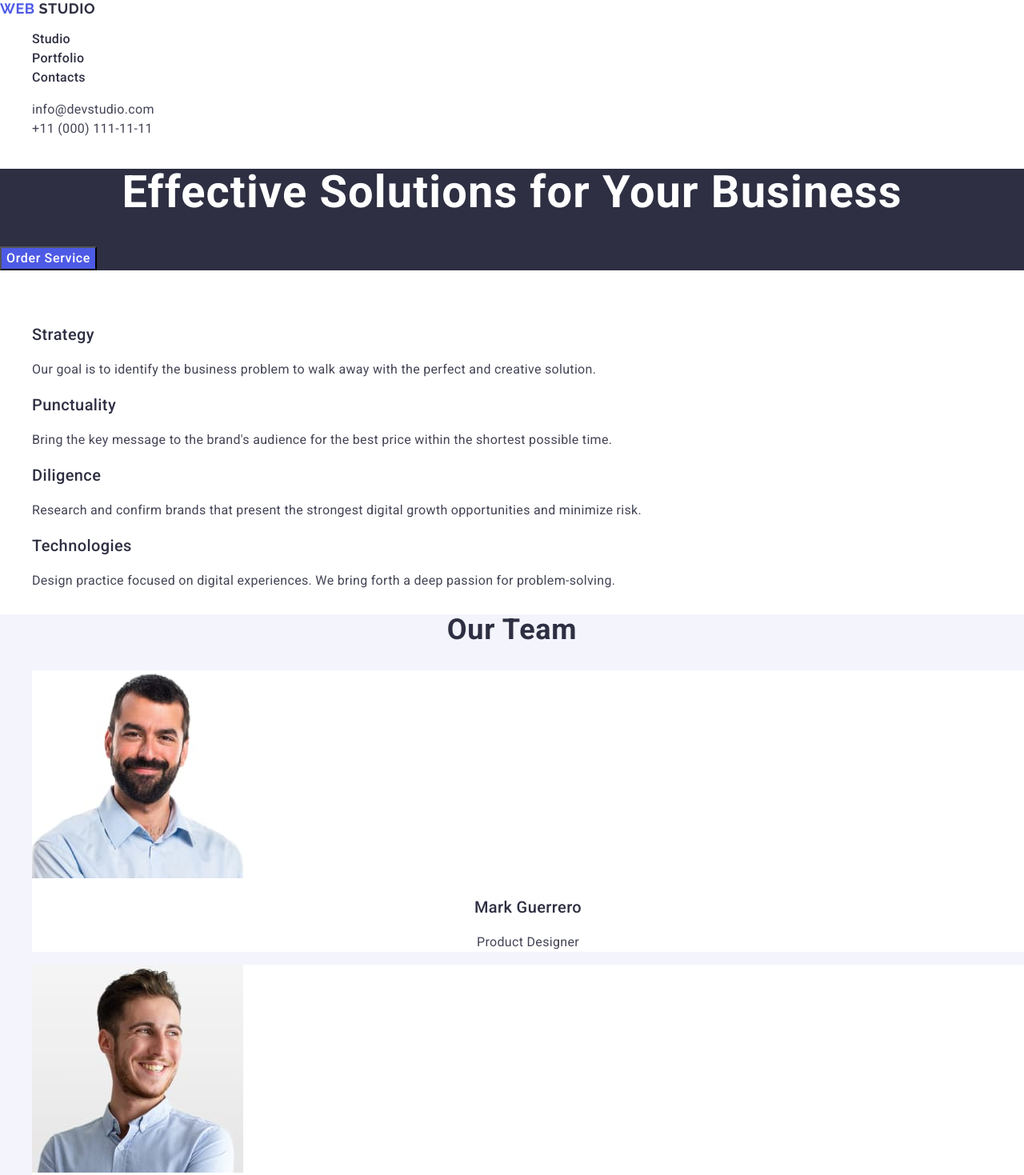
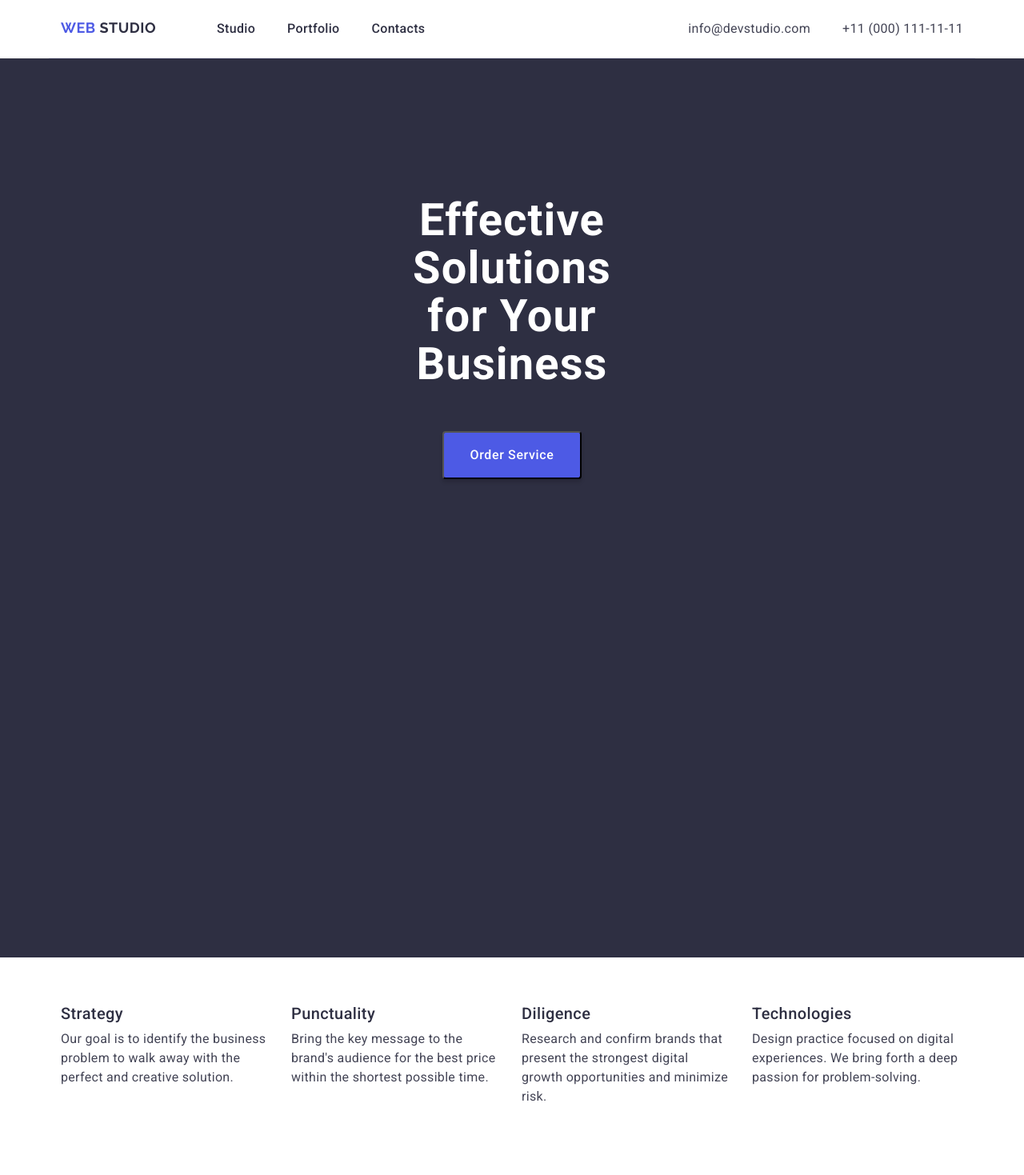
Before and after one commit to hamsteritta/goit-markup-hw-03, a plain HTML site: page index.html in a window 1280 px wide. Shown: the top 1469 px of the page at 80% size. Drawn offline with nearby package versions, Linux system fonts and the light colour scheme.

Commit message:
markup-hw-03

```diff
--- a/css/styles.css
+++ b/css/styles.css
@@ -1,3 +1,9 @@
+*,
+*::before,
+*::after {
+  box-sizing: border-box;
+}
+
 body {
   font-family: "Roboto", sans-serif;
   color: #434455;
@@ -7,6 +13,8 @@ body {
 
 ul {
   list-style: none;
+  margin: 0;
+  padding-left: 0;
 }
 
 a {
@@ -16,12 +24,46 @@ a {
 button {
   cursor: pointer;
 }
+h1,
+h2,
+h3,
+h4,
+h5,
+h6,
+p {
+  margin-top: 0;
+  margin-bottom: 0;
+}
+
+img {
+  display: block;
+  max-width: 100%;
+  height: auto;
+  object-fit: cover;
+}
+
+main {
+  flex-grow: 1;
+}
 
 .visually-hidden {
+  position: absolute;
+  width: 1px;
+  height: 1px;
+  margin: -1px;
+  border: 0;
+  padding: 0;
+
   white-space: nowrap;
   clip-path: inset(100%);
   clip: rect(0 0 0 0);
   overflow: hidden;
+}
+
+.container {
+  max-width: 1158px;
+  padding: 0 15px;
+  margin: 0 auto;
 }
 
 .title {
@@ -45,9 +87,15 @@ button {
 /**==========================*/
 /**=========HEADER=================*/
 
-.header {
+.header .container {
+  display: flex;
+  justify-content: space-between;
+  padding-top: 24px;
+  padding-bottom: 24px;
+  border-bottom: 1px solid #e7e9fc;
 }
 .header-navigation {
+  display: flex;
 }
 .header-logo {
   font-family: "Raleway", sans-serif;
@@ -57,6 +105,7 @@ button {
   letter-spacing: 0.03em;
   text-transform: uppercase;
   color: #4d5ae5;
+  margin-right: 76px;
 }
 .header-logo-color {
   color: #2e2f42;
@@ -67,6 +116,8 @@ button {
   line-height: 1.5;
   letter-spacing: 0.02em;
   color: #2e2f42;
+  display: flex;
+  gap: 40px;
 }
 .header-menu-item {
 }
@@ -80,6 +131,9 @@ button {
 
 .header-contact-list {
   font-style: normal;
+  display: flex;
+  gap: 40px;
+  justify-content: flex-end;
 }
 .header-contact-item {
 }
@@ -96,6 +150,11 @@ button {
 }
 
 .hero {
+  display: flex;
+  padding-top: 173.33px;
+  padding-bottom: 356.27px;
+  padding-left: 472px;
+  padding-right: 472px;
   background: #2e2f42;
 }
 .hero-title {
@@ -105,6 +164,8 @@ button {
   letter-spacing: 0.02em;
   text-align: center;
   color: #fff;
+
+  margin-bottom: 52.96px;
 }
 .hero-bye-btn {
   font-weight: 500;
@@ -113,7 +174,15 @@ button {
   letter-spacing: 0.04em;
   color: #fff;
   background: #4d5ae5;
+  display: block;
+
+  box-shadow: 0 4px 4px 0 rgba(0, 0, 0, 0.15);
+  border-radius: 4px;
+  padding: 16px 32px;
+  margin: auto;
+  margin-bottom: 241.53px;
 }
+
 .hero-bye-btn:hover,
 .hero-bye-btn:focus {
   background-color: #404bbf;
@@ -123,12 +192,19 @@ button {
 /**=========FEATURES=================*/
 
 .features {
+  padding-top: 58px;
+  padding-bottom: 120px;
 }
 .features-list {
+  display: flex;
+  flex-wrap: wrap;
+  gap: 24px;
 }
 .features-item {
+  width: calc((100% - 72px) / 4);
 }
 .features-subtitle {
+  padding-bottom: 8px;
 }
 .features-item-text {
   font-weight: 400;
@@ -142,16 +218,24 @@ button {
 /**=========TEAM=================*/
 
 .team {
+  padding-top: 120px;
+  padding-bottom: 120px;
   background: #f4f4fd;
 }
 .team-title {
+  margin-bottom: 72px;
 }
 .team-list {
+  display: flex;
+  gap: 24px;
 }
 .team-item {
   background: #fff;
 }
 .team-image {
+  max-width: 100%;
+  border-radius: 0 0 4px 4px;
+  padding: 0px 0px 32px 0px;
 }
 .team-subtitle {
   text-align: center;
@@ -162,38 +246,63 @@ button {
   letter-spacing: 0.02em;
   text-align: center;
   color: #434455;
+  padding-top: 8px;
+  padding-bottom: 32px;
+  box-shadow: 0 2px 1px 0 rgba(46, 47, 66, 0.08),
+    0 1px 1px 0 rgba(46, 47, 66, 0.16);
 }
 
 /**==========================*/
 /**=========PORTFOLIO=================*/
 
 .portfolio {
+  padding-top: 120px;
+  padding-bottom: 120px;
 }
 
 .portfolio-title {
+  padding-bottom: 72px;
 }
 
 .portfolio-list {
+  display: flex;
+  flex-wrap: wrap;
+  gap: 24px;
 }
 
 .portfolio-item {
   background: #fff;
+  width: calc((100% - 48px) / 3);
 }
 .portfolio-img {
+  max-width: 100%;
 }
 .portfolio-subtitle {
+  border-right: 1px solid #e7e9fc;
+  border-left: 1px solid #e7e9fc;
+  padding-top: 32px;
+  padding-left: 16px;
+  padding-bottom: 8px;
 }
+
 .portfolio-text {
   font-size: 16px;
   line-height: 1.5;
   letter-spacing: 0.02em;
   color: #434455;
+  border: 1px solid #e7e9fc;
+  border-top: none;
+  padding-top: 8px;
+  padding-left: 16px;
+  padding-bottom: 32px;
 }
 
 /**==========================*/
 /**=========FOOTER=================*/
 
 .footer {
+  padding-top: 100px;
+  padding-bottom: 100px;
   background: #2e2f42;
 }
 .footer-logo {
@@ -204,6 +313,8 @@ button {
   letter-spacing: 0.03em;
   text-transform: uppercase;
   color: #4d5ae5;
+  display: flex;
+  padding-bottom: 16px;
 }
 .footer-logo-color {
   color: #f4f4fd;
--- a/index.html
+++ b/index.html
@@ -21,6 +21,7 @@
   </head>
   <body>
     <header class="header">
+      <div class="container">
         <nav class="header-navigation">
           <a class="header-logo" href="./index.html"
             >Web <span class="header-logo-color">Studio</span></a
@@ -58,8 +59,8 @@
             </li>
           </ul>
         </nav>
-      <address class="header-contact-list">
-        <ul>
+        <address>
+          <ul class="header-contact-list">
             <li class="header-contact-item">
               <a
                 class="header-contact-link"
@@ -82,21 +83,25 @@
             </li>
           </ul>
         </address>
+      </div>
     </header>
     <main>
       <section class="hero">
-        <h1 class="hero-title">Effective Solutions for Your Business</h1>
+        <div class="container">
+          <h1 class="hero-title">Effective Solutions </br> for Your Business</h1>
           <button class="hero-bye-btn" type="button">Order Service</button>
+        </div>
       </section>
 
       <section class="features">
+        <div class="container">
           <h2 class="visually-hidden">Features</h2>
           <ul class="features-list">
             <li class="features-item">
               <h3 class="features-subtitle subtitle">Strategy</h3>
               <p class="features-item-text">
-              Our goal is to identify the business problem to walk away with the
-              perfect and creative solution.
+                Our goal is to identify the business problem to walk away with
+                the perfect and creative solution.
               </p>
             </li>
             <li class="features-item">
@@ -121,9 +126,11 @@
               </p>
             </li>
           </ul>
+        </div>
       </section>
 
       <section class="team">
+        <div class="container">
           <h2 class="team-title title">Our Team</h2>
           <ul class="team-list">
             <li class="team-item">
@@ -171,9 +178,11 @@
               <p class="team-item-text">UI Designer</p>
             </li>
           </ul>
+        </div>
       </section>
 
       <section class="portfolio">
+        <div class="container">
           <h2 class="portfolio-title title">Our Portfolio</h2>
           <ul class="portfolio-list">
             <li class="portfolio-item">
@@ -243,17 +252,21 @@
               <p class="portfolio-text">Marketing</p>
             </li>
           </ul>
+        </div>
       </section>
     </main>
     <footer class="footer">
+        <div class="container">
       <a class="footer-logo" href="./index.html"
         >Web
         <span class="footer-logo-color">Studio</span>
       </a>
       <p class="footer-text">
-        Increase the flow of customers and sales for your business with digital
+        Increase the flow of customers and </br>
+        sales for your business with digital </br>
         marketing & growth solutions.
       </p>
     </footer>
+  </div>
   </body>
 </html>
```
Lines whose indentation alone changed are shown as unchanged.
